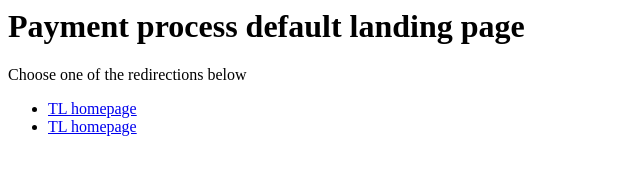
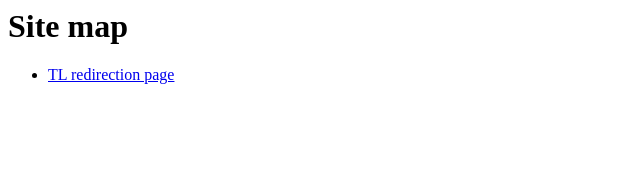
Before and after one commit to oliverweiss/oliverweiss.github.io, a plain HTML site: page index.html in a window 1280 px wide. Shown: the whole page, without its empty margins (0-640 px from the left). Drawn offline with Linux system fonts and the light colour scheme.

Commit message:
add redirect in url

```diff
--- a/index.html
+++ b/index.html
@@ -1,14 +1,11 @@
 <html>
   <head>
-    <title>Redirecting...</title>
+    <title>My github page</title>
   </head>
   <body>
-    <h1>Payment process default landing page</h1>
-    <p>Choose one of the redirections below</p>
-
-    <ul>
-      <li><a href="https://www.t-l.ch">TL homepage</a></li>
-      <li><a href="https://www.t-l.ch">TL homepage</a></li>
+    <h1>Site map</h1>
+   <ul>
+      <li><a href="./tl-redirect">TL redirection page</a></li>
     </ul>
   </body>
 </html>
```
Also changed, not shown: tl-redirect/index.html (added, +14 -0 lines).
